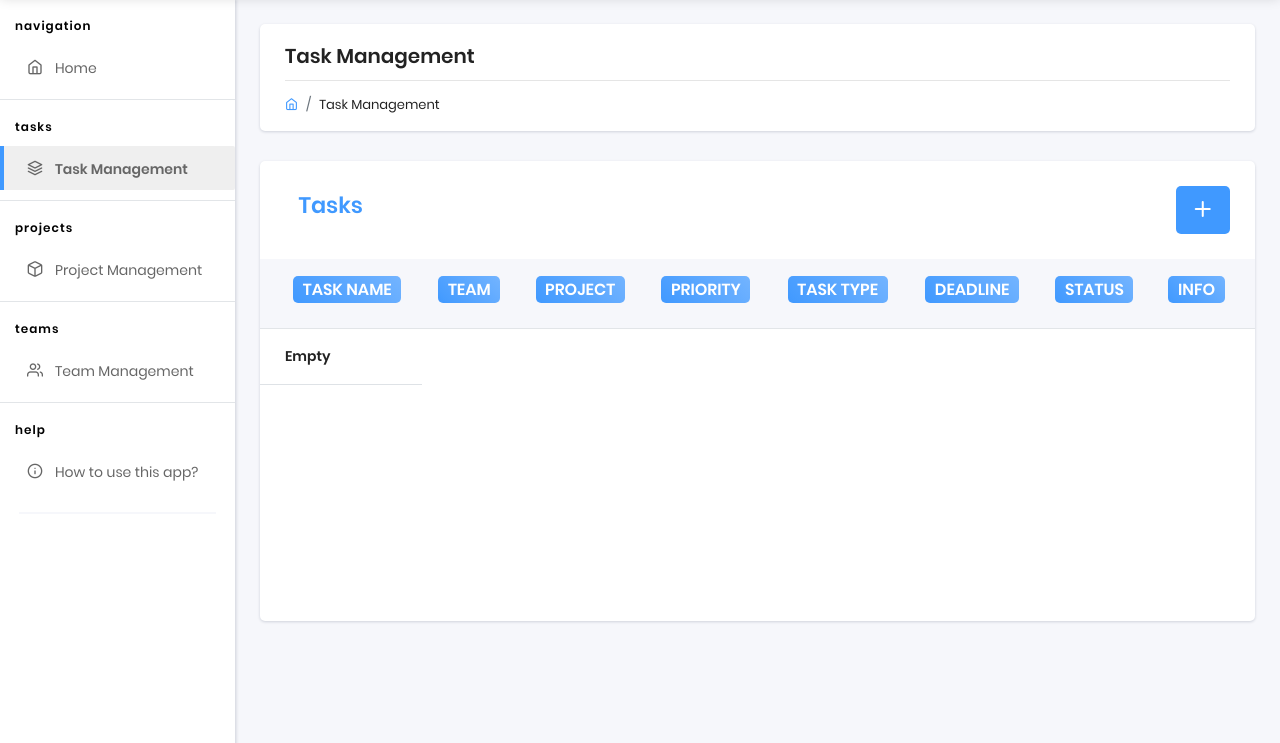
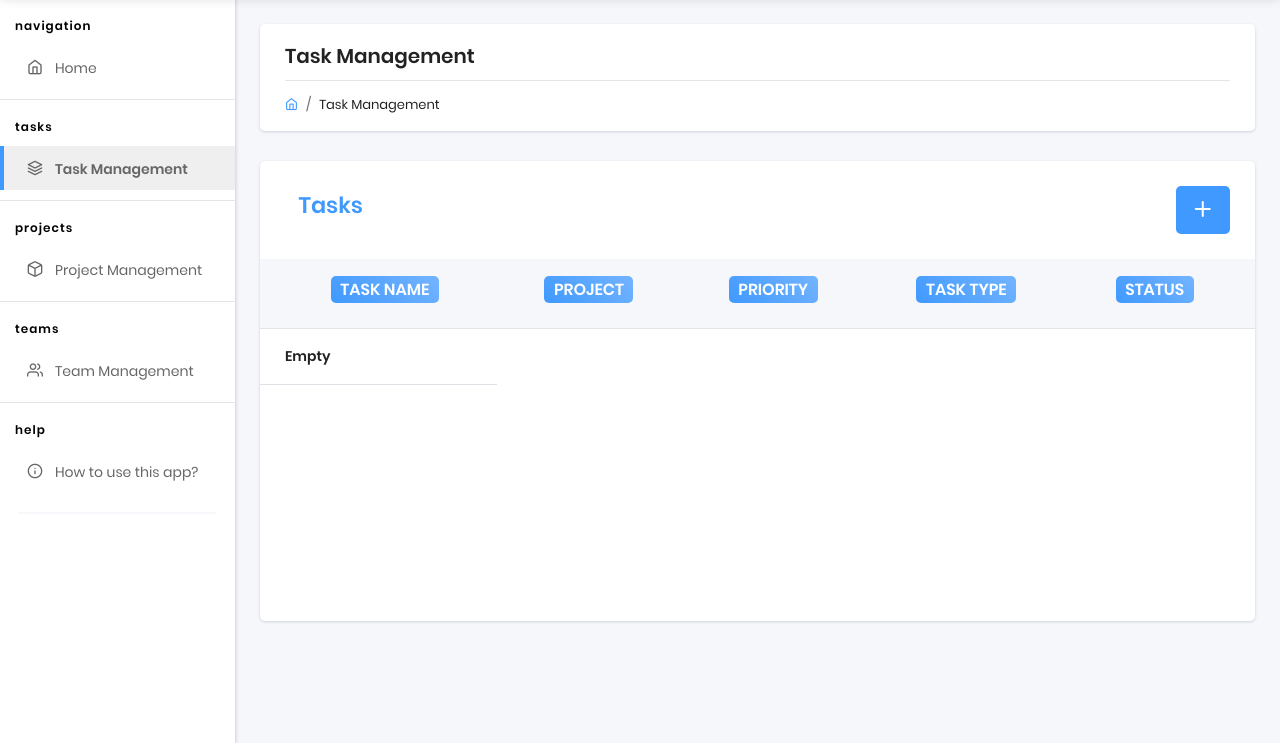
Before and after one commit to 01https/task-flow-manager, a Django app: page /task-management in a window 1280 px wide. Shown: the part 57-800 px from the top of the page. Run offline with Django 5.2, Linux system fonts and the light colour scheme; data that the repository does not hold is empty; some libraries are stand-ins or nearby versions.

Commit message:
add some small changes structure

```diff
--- a/templates/home/project_management_detail.html
+++ b/templates/home/project_management_detail.html
@@ -41,11 +41,11 @@
                   </div>
                   <p class="mb-1 fs-5 w-50"><strong><i class="feather icon-users"></i> Teams:</strong>
                     {% for team in projects.teams.all %}
-                    {{ team }},
+                    {{ team }} |
                     {% endfor %}
                   </p>
                   <p class="mb-1 fs-5 w-50"><strong><i class="feather icon-type"></i> Type:</strong> {{ projects.type }}</p>
-                  <p class="mb-1 fs-5 w-50"><strong><i class="feather icon-layers"></i> Tasks in project:</strong> {{ projects.tasks_count }}</p>
+                  <p class="mb-1 fs-5 w-50"><strong><i class="feather icon-layers"></i> Tasks in project:</strong> {{ projects.tasks_project.count}}</p>
                   <hr>
                   <p class="mb-0 fs-5 w-50"><i class="feather icon-info"></i><strong> Description:</strong></p>
                   <p class="w-50 fs-5">{{ projects.description }}</p>
--- a/templates/home/task_management.html
+++ b/templates/home/task_management.html
@@ -42,33 +42,25 @@
                                                 <thead>
                                                     <tr class="text-center">
                                                         <th><h5><span class="badge bg-c-blue">Task Name</span></h5></th>
-                                                        <th><h5><span class="badge bg-c-blue">Team</span></h5></th>
                                                         <th><h5><span class="badge bg-c-blue">Project</span></h5></th>
                                                         <th><h5><span class="badge bg-c-blue">Priority</span></h5></th>
                                                         <th><h5><span class="badge bg-c-blue">Task Type</span></h5></th>
-                                                        <th><h5><span class="badge bg-c-blue">Deadline</span></h5></th>
                                                         <th><h5><span class="badge bg-c-blue">status</span></h5></th>
-                                                        <th><h5><span class="badge bg-c-blue">Info</span></h5></th>
                                                     </tr>
                                                 </thead>
                                                 <tbody>
                                                 {% if tasks %}
                                                   {% for task in tasks %}
                                                     <tr class="text-center">
-                                                      <td class="fs-6 fw-bold rounded-1">{{ task.name }}</td>
-                                                      <td class="fs-6 fw-bold rounded-1">{{ task.team.first.name }} ...and other</td>
+                                                      <td class="fs-6 fw-bold rounded-1"><a class="link-info" href="{% url "manager:task_management_detail" pk=task.id %}">{{ task.name }}</a></td>
                                                       <td class="fs-6 fw-bold rounded-1">{{ task.project.name }}</td>
                                                       <td class="fs-6 fw-bold rounded-1">{{ task.priority }}</td>
                                                       <td class="fs-6 fw-bold rounded-1 text-c-blue">#{{ task.task_type }}</td>
-                                                      <td class="fs-6 fw-bold rounded-1">{{ task.deadline }}</td>
                                                       {% if task.is_completed %}
                                                       <td class="fs-6 fw-bold rounded-1"><span class="text-white fs-6 fw-bold rounded-1 bg-success p-1">Completed</span></td>
                                                         {% else %}
                                                         <td class="fs-6 fw-bold rounded-1"><span class="text-white fs-6 fw-bold rounded-1 bg-danger p-1">In process</span></td>
                                                       {% endif %}
-                                                      <td>
-                                                        <a href="{% url "manager:task_management_detail" pk=task.id %}" class="btn btn-primary border-0 fs-5 fw-bold rounded-1"><i class="feather icon-info"></i></a>
-                                                      </td>
                                                     </tr>
                                                   {% endfor %}
                                                   {% else %}
--- a/templates/home/task_management_detail.html
+++ b/templates/home/task_management_detail.html
@@ -40,7 +40,11 @@
                     </div>
                   </div>
                 <p class="mb-1 fs-5 w-50"><strong><i class="feather icon-users"></i> Teams: </strong>
-                  {% for team in tasks.team.all %} {{ team }},
+                  {% for team in tasks.teams.all %} {{ team }} |
+                  {% endfor %}
+                </p>
+                <p class="mb-1 fs-5 w-50"><strong><i class="feather icon-user"></i> Assignees: </strong>
+                  {% for worker in tasks.assignees.all %} <a class="link-info" href="">@{{ worker }}</a> |
                   {% endfor %}
                 </p>
                   <p class="mb-1 fs-5 w-50"><strong><i class="feather icon-type"></i> Project:</strong> {{ tasks.project }}</p>
```
Also changed, not shown: templates/home/project_management.html (+2 -6 lines).
